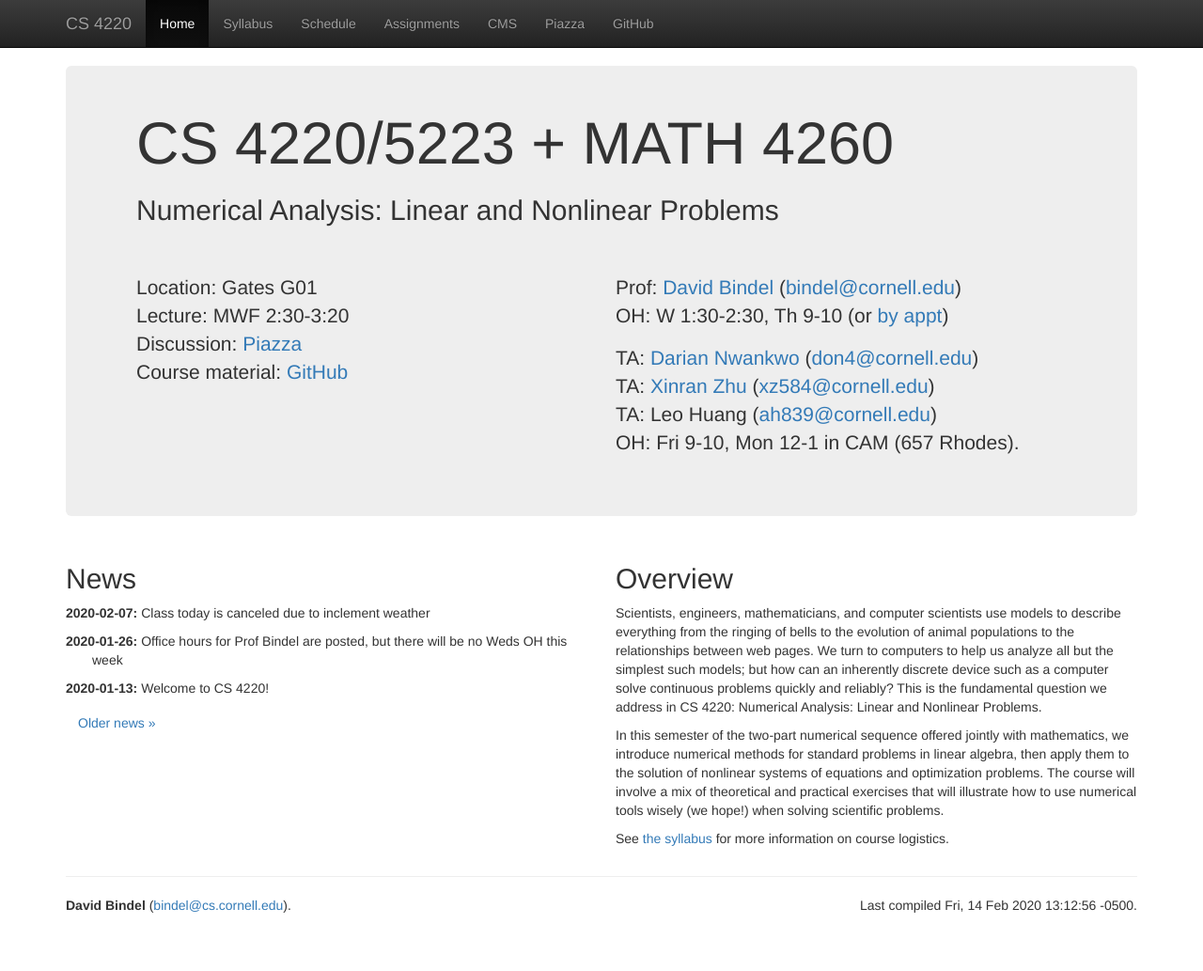
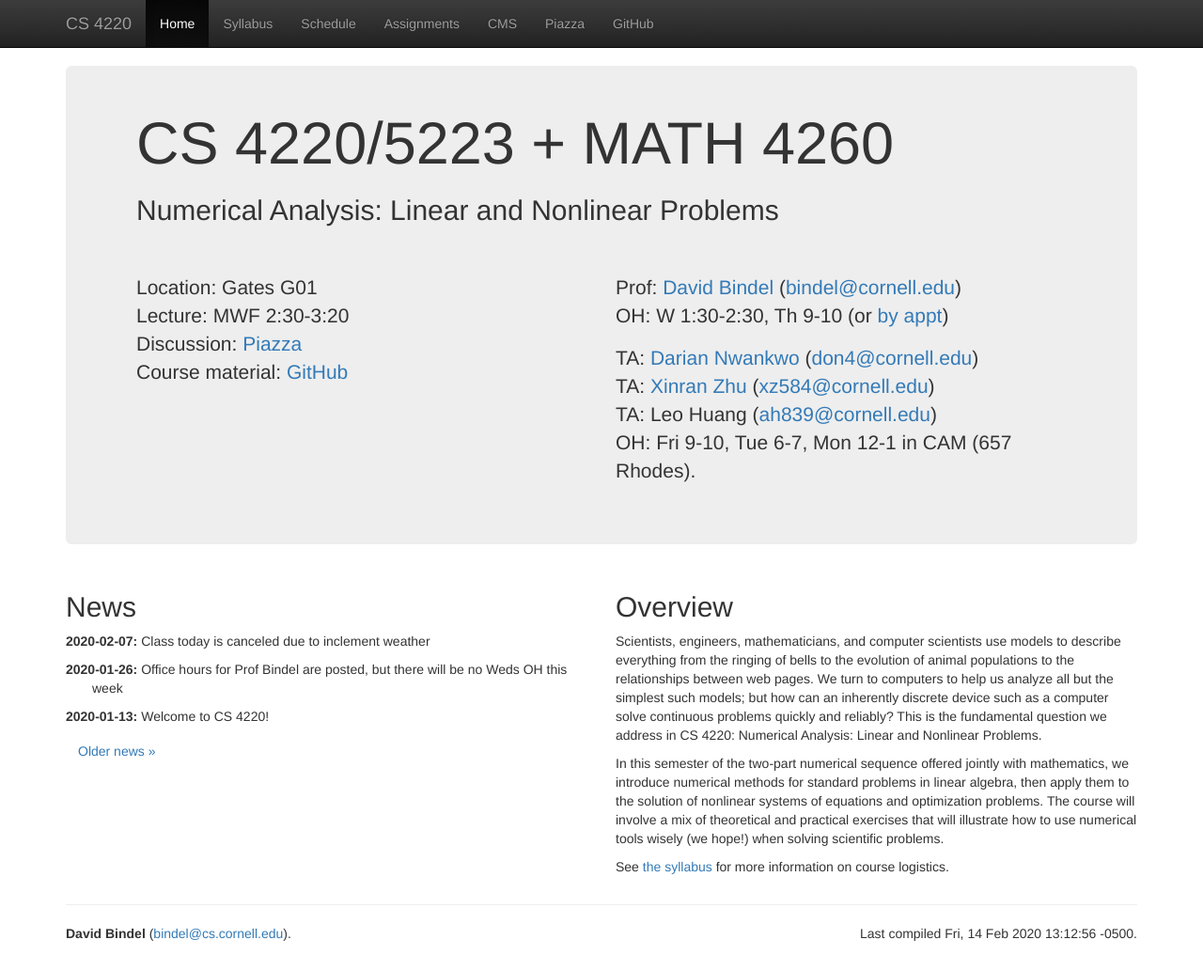
Before and after one commit to dbindel/cs4220-s20, a Jekyll site: the page built from web/index.html, in a window 1280 px wide and 1033 px high. Shown: the whole window at 94% size. Built offline with Jekyll 4.4.1, drawn with Linux system fonts in a browser that asks for light colours; nearby versions of some CDN libraries.

Commit message:
office hours update

```diff
--- a/web/_includes/cs4220_head.html
+++ b/web/_includes/cs4220_head.html
@@ -29,7 +29,7 @@
         (<a href="mailto:xz584@cornell.edu">xz584@cornell.edu</a>)<br/>
         TA: Leo Huang
 	(<a href="mailto:ah839@cornell.edu">ah839@cornell.edu</a>)<br/>
-        OH: Fri 9-10, Mon 12-1 in CAM (657 Rhodes).
+        OH: Fri 9-10, Tue 6-7, Mon 12-1 in CAM (657 Rhodes).
       </p>
     </div>
     </div>
```
